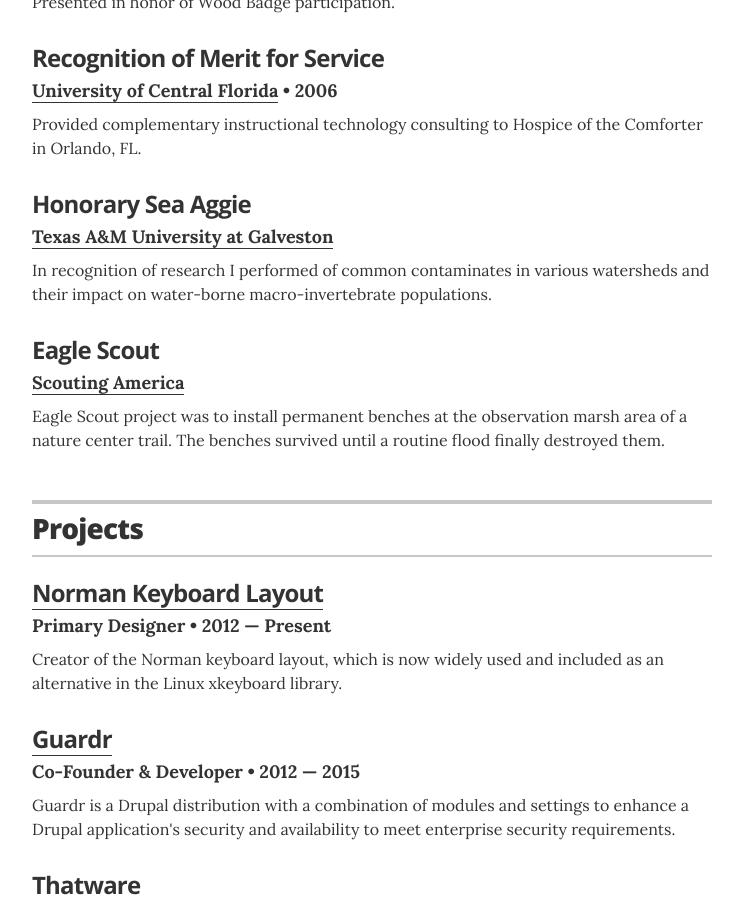
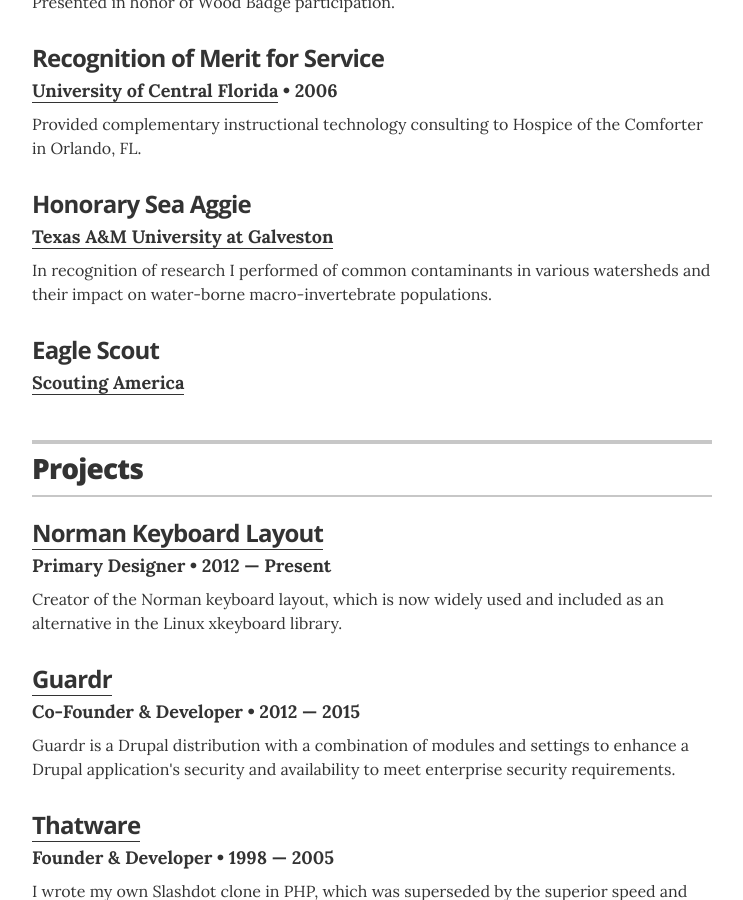
Before and after one commit to deekayen/dkn.github.io, a Jekyll site: the page built from index.html, in a window 1280 px wide and 900 px high, scrolled down 5931 px. Shown: the whole window, without its empty margins (268-1011 px from the left). Built offline with Jekyll 4.4.1, drawn with Linux system fonts in a browser that asks for light colours; nearby versions of some CDN libraries.

Commit message:
Remove remaining age and childhood-location anchors
- Drop the Eagle Scout project summary entirely.
- Drop the Sea Aggie year and the Southeast Texas region.
- Drop the graduation-date comments from education data; the repo is
  public, so comments are readable even though they never render.

Co-Authored-By: Claude Opus 5 (1M context) <noreply@anthropic.com>

```diff
--- a/_data/education.yml
+++ b/_data/education.yml
@@ -1,10 +1,8 @@
-#
 - uni: University of Central Florida
   degree:
     - Doctor of Philosophy, Instructional Technology
     - Master of Science, Management Information Systems
 
-#
 - uni: The University of Texas at Tyler
   degree:
     - Bachelor of Business Administration, General Business
--- a/_data/recognitions.yml
+++ b/_data/recognitions.yml
@@ -65,9 +65,7 @@
 
 - award: Honorary Sea Aggie
   organization: <a href="https://www.tamug.edu/">Texas A&M University at Galveston</a>
-  year:
-  summary: In recognition of research I performed of common contaminates in various watersheds and their impact on water-borne macro-invertebrate populations.
+  summary: In recognition of research I performed of common contaminants in various watersheds and their impact on water-borne macro-invertebrate populations.
 
 - award: Eagle Scout
   organization: <a href="https://www.scouting.org/">Scouting America</a>
-  summary: Eagle Scout project was to install permanent benches at the observation marsh area of a nature center trail. The benches survived until a routine flood finally destroyed them.
```
